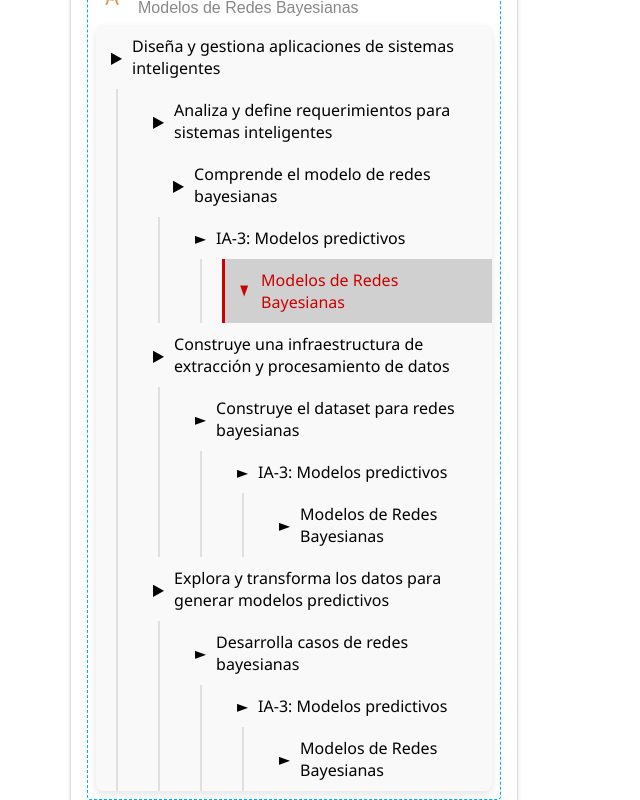
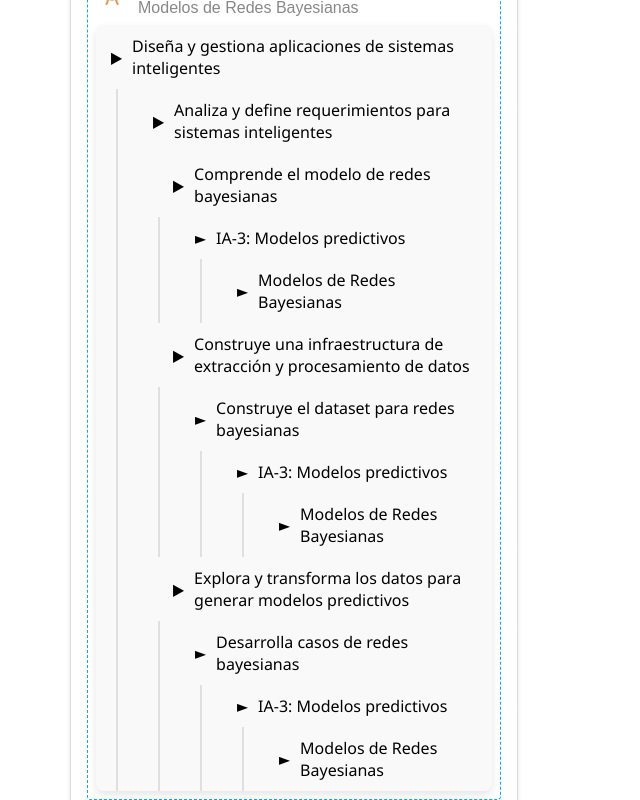
Before and after one commit to RenzoBTL30/app-proyecto-ia, an Angular app: page / in a window 1280 px wide. Shown: the part 441-1241 px from the top of the page, without its empty margins (0-640 px from the left). Built offline with nearby package versions, Linux system fonts and the light colour scheme.

Commit message:
cambio ultimo

```diff
--- a/src/app/app.component.css
+++ b/src/app/app.component.css
@@ -216,12 +216,7 @@ button:hover {
 
   .menu .menu-item.selected {
     background: #d0d0d0;
-    border-left: 3px solid #c00;
-    color: #c00;
-  }
-
-  .menu .menu-item.selected .arrow {
-    transform: rotate(90deg);
+    border: 1px solid blue; /* Estilo de borde resaltado para elemento seleccionado */
   }
 
 .block-1 {
--- a/src/app/app.component.html
+++ b/src/app/app.component.html
@@ -35,27 +35,27 @@
             <div class="menu">
               <ul>
                 <li>
-                  <div class="menu-item">
+                  <div class="menu-item" (click)="seleccionarHabilidad('Diseña y gestiona aplicaciones de sistemas inteligentes')">
                     <span class="arrow">&#9654;</span> Diseña y gestiona aplicaciones de sistemas inteligentes
                   </div>
                   <ul>
                     <li>
-                      <div class="menu-item">
+                      <div class="menu-item" (click)="seleccionarHabilidad('Analiza y define requerimientos para sistemas inteligentes')">
                         <span class="arrow">&#9654;</span> Analiza y define requerimientos para sistemas inteligentes
                       </div>
                     </li>
                     <li>
-                      <div class="menu-item">
-                        <span class="arrow" style="margin-left: 20px;">&#9654;</span> {{habilidad}}
+                      <div class="menu-item" (click)="seleccionarHabilidad('Comprende el modelo de redes bayesianas')" [ngClass]="{'selected': selectedItem === 'Comprende el modelo de redes bayesianas'}">
+                        <span class="arrow" style="margin-left: 20px;">&#9654;</span> Comprende el modelo de redes bayesianas
                       </div>
                       <ul>
                         <li>
-                          <div class="menu-item">
+                          <div class="menu-item" (click)="seleccionarHabilidad('IA-3: Modelos predictivos')">
                             <span class="arrow">&#9658;</span> IA-3: Modelos predictivos
                           </div>
                           <ul>
                             <li>
-                              <div class="menu-item selected">
+                              <div class="menu-item" (click)="seleccionarHabilidad('Modelos de Redes Bayesianas')">
                                 <span class="arrow">&#9658;</span> Modelos de Redes Bayesianas
                               </div>
                             </li>
@@ -64,22 +64,22 @@
                       </ul>
                     </li>
                     <li>
-                      <div class="menu-item">
-                        <span class="arrow">&#9654;</span> Construye una infraestructura de extracción y procesamiento de datos
+                      <div class="menu-item" (click)="seleccionarHabilidad('Construye una infraestructura de extracción y procesamiento de datos')"  [ngClass]="{'selected': selectedItem === 'Construye una infraestructura de extracción y procesamiento de datos'}">
+                        <span class="arrow" style="margin-left: 20px;" >&#9654;</span> Construye una infraestructura de extracción y procesamiento de datos
                       </div>
                       <ul>
                         <li>
-                          <div class="menu-item">
+                          <div class="menu-item" (click)="seleccionarHabilidad('Construye el dataset para redes bayesianas')">
                             <span class="arrow">&#9658;</span> Construye el dataset para redes bayesianas
                           </div>
                           <ul>
                             <li>
-                              <div class="menu-item">
+                              <div class="menu-item" (click)="seleccionarHabilidad('IA-3: Modelos predictivos')">
                                 <span class="arrow">&#9658;</span> IA-3: Modelos predictivos
                               </div>
                               <ul>
                                 <li>
-                                  <div class="menu-item">
+                                  <div class="menu-item" (click)="seleccionarHabilidad('Modelos de Redes Bayesianas')">
                                     <span class="arrow">&#9658;</span> Modelos de Redes Bayesianas
                                   </div>
                                 </li>
@@ -90,22 +90,22 @@
                       </ul>
                     </li>
                     <li>
-                      <div class="menu-item">
-                        <span class="arrow">&#9654;</span> Explora y transforma los datos para generar modelos predictivos
+                      <div class="menu-item" (click)="seleccionarHabilidad('Explora y transforma los datos para generar modelos predictivos')" [ngClass]="{'selected': selectedItem === 'Explora y transforma los datos para generar modelos predictivos'}">
+                        <span class="arrow" style="margin-left: 20px;">&#9654;</span> Explora y transforma los datos para generar modelos predictivos
                       </div>
                       <ul>
                         <li>
-                          <div class="menu-item">
+                          <div class="menu-item" (click)="seleccionarHabilidad('Desarrolla casos de redes bayesianas')">
                             <span class="arrow">&#9658;</span> Desarrolla casos de redes bayesianas
                           </div>
                           <ul>
                             <li>
-                              <div class="menu-item">
+                              <div class="menu-item" (click)="seleccionarHabilidad('IA-3: Modelos predictivos')">
                                 <span class="arrow">&#9658;</span> IA-3: Modelos predictivos
                               </div>
                               <ul>
                                 <li>
-                                  <div class="menu-item">
+                                  <div class="menu-item" (click)="seleccionarHabilidad('Modelos de Redes Bayesianas')">
                                     <span class="arrow">&#9658;</span> Modelos de Redes Bayesianas
                                   </div>
                                 </li>
--- a/src/app/app.component.ts
+++ b/src/app/app.component.ts
@@ -15,8 +15,8 @@ export class AppComponent {
   title = 'app-proyecto-ia';
 
   nroPreguntas:number = 0;
-  PDF:any;
-  habilidad:string = 'Comprende el modelo de redes bayesianas';
+  PDF:string='';
+  habilidad:string = '';
 
   preguntas:any[]=[];
 
@@ -256,6 +256,10 @@ export class AppComponent {
     */
 
   @ViewChild('fileInput') fileInput!: ElementRef<HTMLInputElement>;
+  @ViewChild('item') item!: ElementRef;
+
+  selectedItem: string | null = null; // Variable para almacenar el elemento seleccionado
+
   fileName: string = '';
 
   selectedFile: File | null = null;
@@ -353,6 +357,11 @@ export class AppComponent {
     }
   }
 
+  seleccionarHabilidad(habilidad: string) {
+    this.selectedItem = habilidad; // Actualiza el elemento seleccionado
+    console.log(habilidad);
+  }
+
   generarPreguntas() {
     this.serviceIAService.postData(this.PDF, this.nroPreguntas, this.habilidad).subscribe({
       next: (data) => {
```
